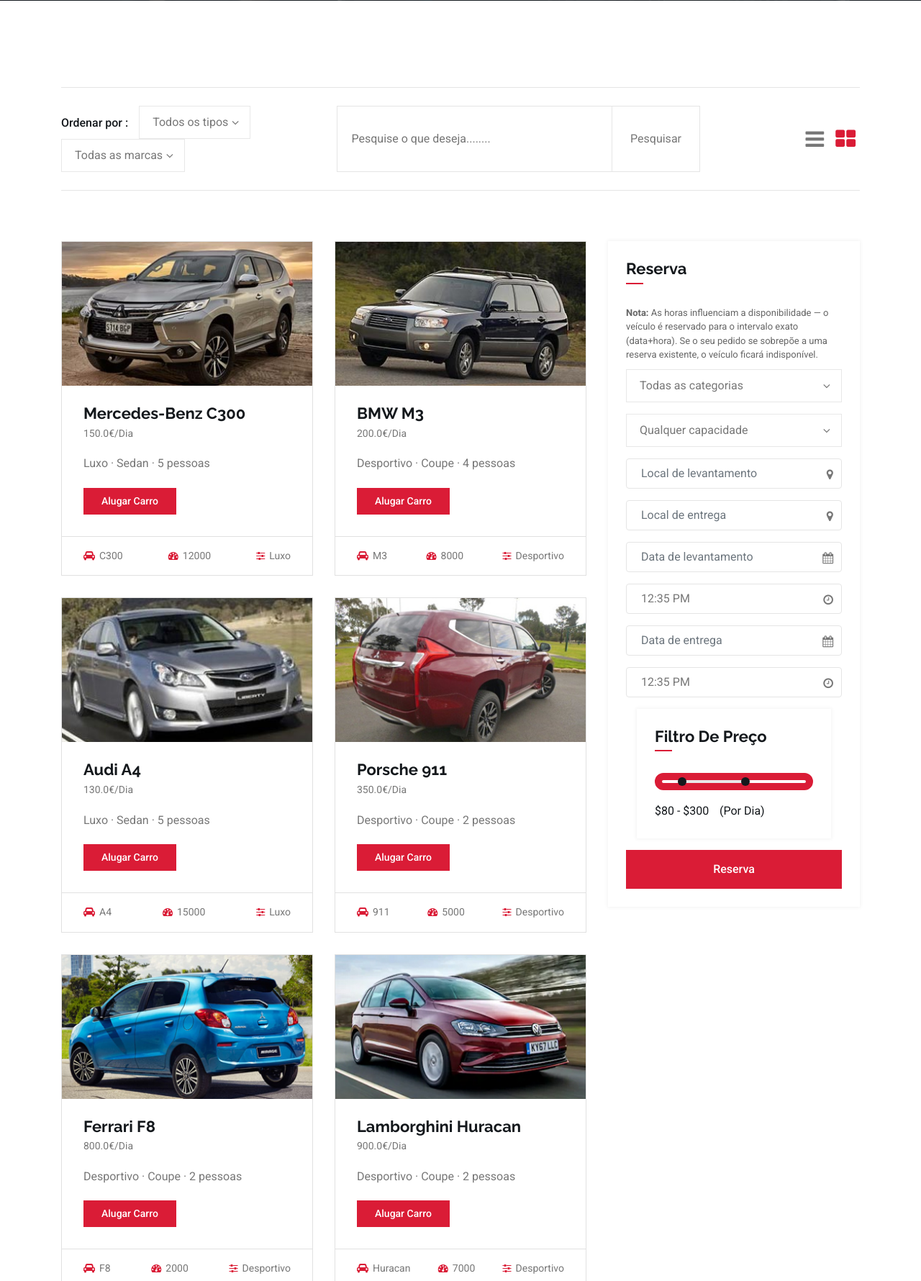
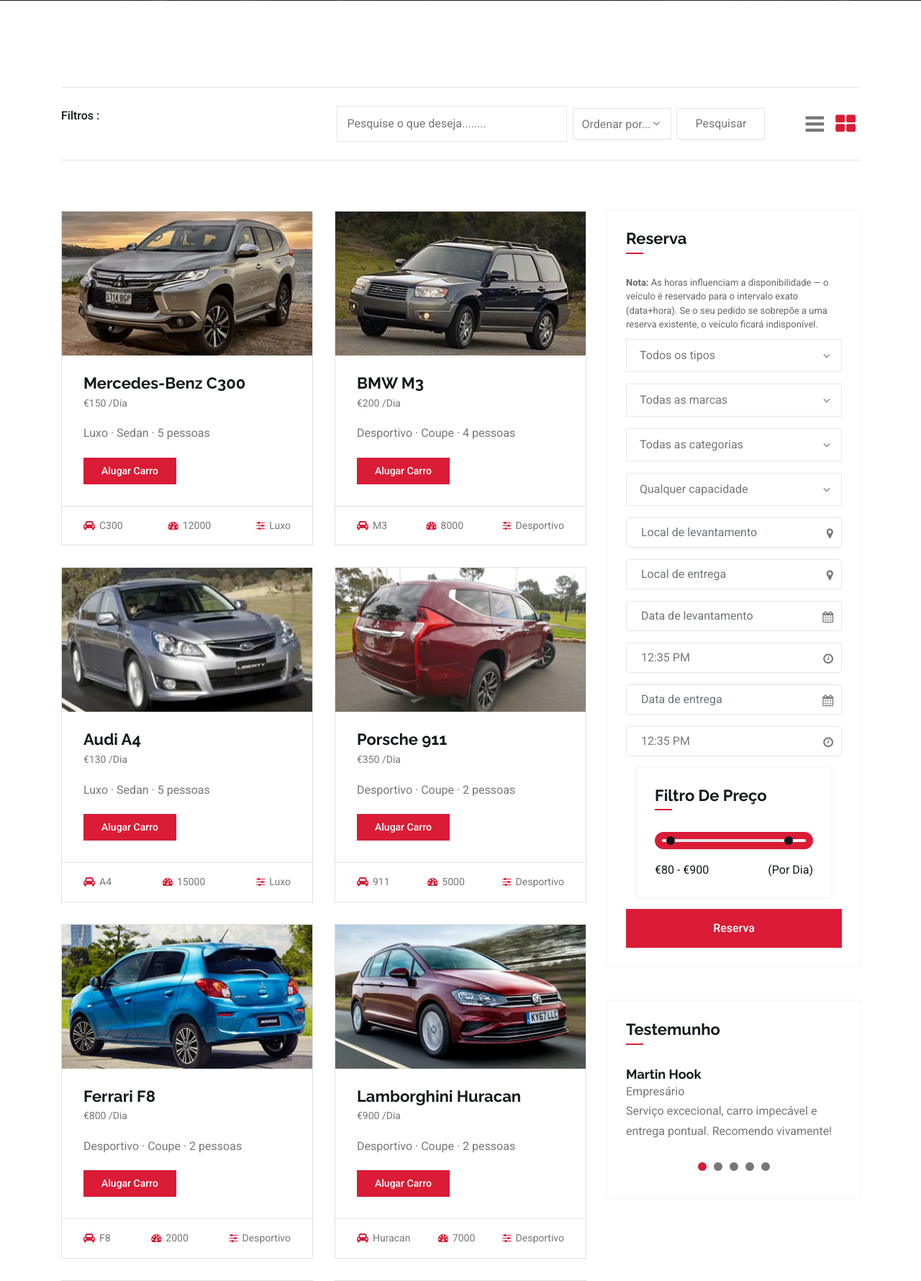
Before and after one commit to Amatias13/LuxuryWheels, a Flask app: page /car-list in a window 1280 px wide. Shown: the part 447-2227 px from the top of the page at 72% size. Run offline with Flask 3, Linux system fonts and the light colour scheme; some libraries are stand-ins or nearby versions.

Commit message:
fixs problem and more

```diff
--- a/routes/generic_views.py
+++ b/routes/generic_views.py
@@ -5,12 +5,17 @@ import logging
 # Ensure models are loaded and import common model classes at module level
 from models import ensure_loaded
 ensure_loaded()
-from models import VehicleBrand
 
 
 def make_list_blueprint(bp_name, route_path, model, template, context_key='items',
-                         extra_models=None, per_page=8):
-    """Blueprint com paginacao, filtros de pesquisa e modelos extra."""
+                                                 extra_models=None, per_page=8, search_fields=None,
+                                                 brand_lookup=None):
+    """Blueprint com paginacao, filtros de pesquisa e modelos extra.
+    New optional params:
+    - `search_fields`: iterable of attribute names on `model` to perform ilike search.
+    - `brand_lookup`: dict with keys `model`, `name_field`, `id_field` used to
+        find brand ids to include in search (optional).
+    """
     bp = Blueprint(bp_name, __name__)
 
     @bp.route(route_path)
@@ -67,6 +72,8 @@ def make_list_blueprint(bp_name, route_path, model, template, context_key='items
         brand_filter = last_nonempty_arg('brand_filter', cast=int)
         min_price = last_nonempty_arg('min_price', cast=float)
         max_price = last_nonempty_arg('max_price', cast=float)
+        # Optional ordering: 'price_asc' or 'price_desc'
+        order_by = last_nonempty_arg('order_by')
         # capacity_filter may be '9+' in UI; tratar esse caso
         cap_raw = last_nonempty_arg('capacity_filter')
         capacity_filter = None
@@ -96,15 +103,35 @@ def make_list_blueprint(bp_name, route_path, model, template, context_key='items
                 model.lastLegalizationDate >= one_year_ago,
             )
 
-        # Search filters
-        if search and hasattr(model, 'model'):
-            brand_ids = [b.idBrand for b in VehicleBrand.query.filter(
-                VehicleBrand.name.ilike(f'%{search}%')
-            ).all()]
-            query = query.filter(
-                db_or(model.model.ilike(f'%{search}%'),
-                      model.idBrand.in_(brand_ids))
-            )
+        # Search filters (configurable)
+        if search:
+            filters = []
+            if search_fields:
+                for field in search_fields:
+                    if hasattr(model, field):
+                        try:
+                            filters.append(getattr(model, field).ilike(f'%{search}%'))
+                        except Exception:
+                            # skip invalid fields
+                            pass
+
+            # Optional brand lookup: expects a dict {'model': BrandModel, 'name_field': 'name', 'id_field': 'idBrand'}
+            if brand_lookup and isinstance(brand_lookup, dict):
+                try:
+                    brand_model = brand_lookup.get('model')
+                    name_field = brand_lookup.get('name_field')
+                    id_field = brand_lookup.get('id_field')
+                    if brand_model and name_field and id_field:
+                        brand_q = brand_model.query.filter(getattr(brand_model, name_field).ilike(f'%{search}%'))
+                        brand_ids = [getattr(b, id_field) for b in brand_q.all()]
+                        if hasattr(model, id_field):
+                            filters.append(getattr(model, id_field).in_(brand_ids))
+                except Exception:
+                    # best-effort: ignore brand lookup failures
+                    pass
+
+            if filters:
+                query = query.filter(db_or(*filters))
 
         if type_filter and hasattr(model, 'idType'):
             query = query.filter(model.idType == type_filter)
@@ -122,6 +149,30 @@ def make_list_blueprint(bp_name, route_path, model, template, context_key='items
 
         if capacity_filter and hasattr(model, 'capacity'):
             query = query.filter(model.capacity >= capacity_filter)
+
+        # Apply ordering if requested and supported by the model
+        try:
+            if order_by:
+                # price ordering
+                if order_by in ('price_asc', 'price_desc') and hasattr(model, 'dailyRate'):
+                    query = query.order_by(model.dailyRate.asc() if order_by == 'price_asc' else model.dailyRate.desc())
+                # type/name ordering (string fields)
+                elif order_by in ('type_asc', 'type_desc'):
+                    if hasattr(model, 'type'):
+                        col = getattr(model, 'type')
+                        query = query.order_by(col.asc() if order_by == 'type_asc' else col.desc())
+                    elif hasattr(model, 'name'):
+                        col = getattr(model, 'name')
+                        query = query.order_by(col.asc() if order_by == 'type_asc' else col.desc())
+                    elif hasattr(model, 'model'):
+                        col = getattr(model, 'model')
+                        query = query.order_by(col.asc() if order_by == 'type_asc' else col.desc())
+                    elif hasattr(model, 'idType'):
+                        col = getattr(model, 'idType')
+                        query = query.order_by(col.asc() if order_by == 'type_asc' else col.desc())
+        except Exception:
+            # ignore ordering failures
+            pass
 
         pagination = query.paginate(page=page, per_page=per_page, error_out=False)
         # Filter unavailable items in the current page based on the provided interval. Note: this only filters items in the current page, which may reduce the actual number shown.
--- a/templates/assets/css/main.css
+++ b/templates/assets/css/main.css
@@ -3693,22 +3693,88 @@ blockquote p {
     display: -ms-flexbox;
     display: flex;
     margin-top: 15px;
+    align-items: center;
+    flex-wrap: nowrap;
 }
 
 .filter-price-result input {
-    width: 90px;
+    width: auto;
+    min-width: 140px;
     padding: 0;
     color: #14181c;
     border: none;
+    margin-right: 8px;
 }
 
 .filter-price-result span {
     color: #14181c;
+    margin-left: 6px;
+    white-space: nowrap;
 }
 
 .ui-slider-horizontal {
     height: 24px;
     border-radius: 999px;
+}
+
+/* Top filter layout: keep selects compact and allow wrapping on small screens */
+.car-search-filter-area .cart-sort-field {
+    display: flex;
+    gap: 8px;
+    align-items: center;
+    flex-wrap: wrap;
+}
+.car-search-filter-area .cart-sort-field .form-control {
+    min-width: 110px !important;
+    max-width: 320px;
+}
+.car-search-filter-area .cart-sort-field .form-control[name="order_by"] {
+    min-width: 140px !important;
+}
+@media (max-width: 991px) {
+    .car-search-filter-area .cart-sort-field {
+        width: 100%;
+    }
+    .car-search-filter-area .cart-sort-field .form-control {
+        flex: 1 1 auto;
+        min-width: 0 !important;
+    }
+    .car-search-filter-form .d-flex {
+        width: 100%;
+        justify-content: flex-end;
+    }
+}
+
+/* Right column search + order control styling */
+.car-search-filter-form .d-flex input#car_search {
+    box-sizing: border-box;
+    padding: 12px 14px;
+    min-width: 320px;
+    max-width: 680px;
+    border: 1px solid #e5e5e5;
+    background: #fff;
+}
+.car-search-filter-form .d-flex .form-control {
+    height: 44px;
+    padding: 8px 12px 8px 12px;
+    border: 1px solid #e5e5e5;
+    background: #fff;
+    padding-right: 28px; /* room for native dropdown arrow */
+    line-height: 1.2;
+}
+.car-search-filter-form .d-flex .search-submit-btn {
+    padding: 10px 18px;
+    height: 44px;
+    line-height: 22px;
+}
+@media (max-width: 991px) {
+    .car-search-filter-form .d-flex input#car_search {
+        min-width: 140px;
+        max-width: none;
+    }
+    .car-search-filter-form .d-flex .form-control {
+        min-width: 100px;
+    }
 }
 
 .ui-widget.ui-datepicker {
--- a/templates/assets/js/main.js
+++ b/templates/assets/js/main.js
@@ -722,22 +722,54 @@
 
 
   $( function() {
+    // Allow server-provided min/max to initialize the slider. Fallback to defaults otherwise.
+    try {
+      // Read server-provided values from either the sidebar or top hidden inputs
+      var serverMin = parseInt($("#min_price").val() || $("#top_min_price").val(), 10);
+      var serverMax = parseInt($("#max_price").val() || $("#top_max_price").val(), 10);
+      // Allow template to provide overall bounds and currency via window.__PRICE_FILTER
+      var wf = window.__PRICE_FILTER || {};
+      var overallMin = (typeof wf.overallMin === 'number') ? wf.overallMin : 0;
+      var overallMax = (typeof wf.overallMax === 'number') ? wf.overallMax : ((typeof wf.overallMax === 'string') ? parseInt(wf.overallMax,10) || 500 : 500);
+      var currency = wf.currency || '€';
+      var defaultMin = (typeof wf.defaultMin === 'number') ? wf.defaultMin : 80;
+      var defaultMax = (typeof wf.defaultMax === 'number') ? wf.defaultMax : Math.max(300, overallMax);
+      var minVal = (isFinite(serverMin) && !isNaN(serverMin)) ? serverMin : defaultMin;
+      var maxVal = (isFinite(serverMax) && !isNaN(serverMax)) ? serverMax : defaultMax;
+      if (minVal < overallMin) minVal = overallMin;
+      if (maxVal > overallMax) maxVal = overallMax;
+      if (minVal > maxVal) {
+        // swap if user accidentally provided inverted bounds
+        var t = minVal; minVal = maxVal; maxVal = t;
+      }
+
       $( "#slider-range" ).slider({
         range: true,
-      min: 0,
-      max: 500,
-      values: [ 80, 300 ],
+        min: overallMin,
+        max: overallMax,
+        values: [ minVal, maxVal ],
         slide: function( event, ui ) {
-        $( "#amount" ).val( "$" + ui.values[ 0 ] + " - $" + ui.values[ 1 ] );
-        // update hidden min/max fields for search
+          $( "#amount" ).val( currency + ui.values[ 0 ] + " - " + currency + ui.values[ 1 ] );
+          // update hidden min/max fields for search (sidebar + top form)
           $("#min_price").val(ui.values[0]);
           $("#max_price").val(ui.values[1]);
+          try { $("#top_min_price").val(ui.values[0]); } catch(e) {}
+          try { $("#top_max_price").val(ui.values[1]); } catch(e) {}
         }
       });
-    $( "#amount" ).val( "$" + $( "#slider-range" ).slider( "values", 0 ) +
-      " - $" + $( "#slider-range" ).slider( "values", 1 ) );
-    $("#min_price").val($( "#slider-range" ).slider( "values", 0 ));
-    $("#max_price").val($( "#slider-range" ).slider( "values", 1 ));
+
+      $( "#amount" ).val( currency + $( "#slider-range" ).slider( "values", 0 ) +
+        " - " + currency + $( "#slider-range" ).slider( "values", 1 ) );
+      var v0 = $( "#slider-range" ).slider( "values", 0 );
+      var v1 = $( "#slider-range" ).slider( "values", 1 );
+      $("#min_price").val(v0);
+      $("#max_price").val(v1);
+      try { $("#top_min_price").val(v0); } catch(e) {}
+      try { $("#top_max_price").val(v1); } catch(e) {}
+    } catch(e) {
+      // If slider plugin isn't available or any error occurs, fail silently
+      try { $("#amount").val( (window.__PRICE_FILTER && window.__PRICE_FILTER.currency ? window.__PRICE_FILTER.currency : '€') + '80 - ' + (window.__PRICE_FILTER && window.__PRICE_FILTER.currency ? window.__PRICE_FILTER.currency : '€') + '300' ); } catch(_) {}
+    }
   } );
 
   // service grid and list view
--- a/templates/car-list.html
+++ b/templates/car-list.html
@@ -61,23 +61,20 @@
                   <div class="row justify-content-between">
                     <div class="col-lg-4 col-md-5 col-sm-6">
                       <div class="cart-sort-field">
-                        <span class="caption">Ordenar por : </span>
-                        <select name="type_filter">
-                          <option value="">Todos os tipos</option>
-                          {% for t in types %}
-                          <option value="{{ t.id }}" {% if type_filter and type_filter == t.id %}selected{% endif %}>{{ t.name }}</option>
-                          {% endfor %}
-                        </select>
-                        <select name="brand_filter" style="margin-left:8px;">
-                          <option value="">Todas as marcas</option>
-                          {% for b in brands %}
-                          <option value="{{ b.id }}" {% if brand_filter and brand_filter == b.id %}selected{% endif %}>{{ b.name }}</option>
-                          {% endfor %}
-                        </select>
+                        <span class="caption">Filtros :</span>
                       </div>
                     </div>
-                    <div class="col-lg-7 col-md-7 col-sm-6 d-flex">
-                      <input id="car_search" name="car_search" placeholder="Pesquise o que deseja........" type="text" value="{{ search or '' }}" />
+                    <div class="col-lg-7 col-md-7 col-sm-6 d-flex" style="gap:8px;align-items:center;">
+                      <input id="car_search" name="car_search" placeholder="Pesquise o que deseja........" type="text" value="{{ search or '' }}" style="flex:1 1 auto;" />
+                      <select name="order_by" class="form-control" style="min-width:160px;">
+                        <option value="">Ordenar por...</option>
+                        <option value="price_asc" {% if request.args.get('order_by') == 'price_asc' %}selected{% endif %}>Preço: Crescente</option>
+                        <option value="price_desc" {% if request.args.get('order_by') == 'price_desc' %}selected{% endif %}>Preço: Decrescente</option>
+                        <option value="type_asc" {% if request.args.get('order_by') == 'type_asc' %}selected{% endif %}>Tipo: A → Z</option>
+                        <option value="type_desc" {% if request.args.get('order_by') == 'type_desc' %}selected{% endif %}>Tipo: Z → A</option>
+                      </select>
+                      <input type="hidden" name="min_price" id="top_min_price" value="{{ min_price or '' }}" />
+                      <input type="hidden" name="max_price" id="top_max_price" value="{{ max_price or '' }}" />
                       <button class="search-submit-btn">Pesquisar</button>
                     </div>
                   </div>
@@ -100,7 +97,7 @@
                   <div class="car-item-body">
                     <div class="content">
                       <h4 class="title">{{ v.brand }} {{ v.model }}</h4>
-                      <span class="price">{{ v.dailyRate }}€/dia</span>
+                      <span class="price">€{{ '%.0f' % v.dailyRate }} /dia</span>
                       {% if not v.available %}
                       <span style="background:#e74c3c;color:#fff;padding:2px 8px;border-radius:4px;font-size:11px;margin-left:8px;">Indisponível</span>
                       {% endif %}
@@ -129,13 +126,13 @@
               <ul class="pagination justify-content-center">
                 {% if pagination.has_prev %}
                 <li class="page-item">
-                  <a class="page-link" href="{{ url_for('vehicles.list_view', page=pagination.prev_num, car_search=search, type_filter=type_filter, category_filter=category_filter, max_price=max_price, capacity_filter=capacity_filter) }}">&laquo;</a>
+                  <a class="page-link" href="{{ url_for('vehicles.list_view', page=pagination.prev_num, car_search=search, type_filter=type_filter, category_filter=category_filter, min_price=min_price, max_price=max_price, capacity_filter=capacity_filter) }}">&laquo;</a>
                 </li>
                 {% endif %}
                 {% for p in pagination.iter_pages() %}
                   {% if p %}
                   <li class="page-item {% if p == pagination.page %}active{% endif %}">
-                    <a class="page-link" href="{{ url_for('vehicles.list_view', page=p, car_search=search, type_filter=type_filter, category_filter=category_filter, max_price=max_price, capacity_filter=capacity_filter) }}">{{ p }}</a>
+                    <a class="page-link" href="{{ url_for('vehicles.list_view', page=p, car_search=search, type_filter=type_filter, category_filter=category_filter, min_price=min_price, max_price=max_price, capacity_filter=capacity_filter) }}">{{ p }}</a>
                   </li>
                   {% else %}
                   <li class="page-item disabled"><span class="page-link">…</span></li>
@@ -143,7 +140,7 @@
                 {% endfor %}
                 {% if pagination.has_next %}
                 <li class="page-item">
-                  <a class="page-link" href="{{ url_for('vehicles.list_view', page=pagination.next_num, car_search=search, type_filter=type_filter, category_filter=category_filter, max_price=max_price, capacity_filter=capacity_filter) }}">&raquo;</a>
+                  <a class="page-link" href="{{ url_for('vehicles.list_view', page=pagination.next_num, car_search=search, type_filter=type_filter, category_filter=category_filter, min_price=min_price, max_price=max_price, capacity_filter=capacity_filter) }}">&raquo;</a>
                 </li>
                 {% endif %}
               </ul>
@@ -159,6 +156,22 @@
                   </div>
                   <form class="car-search-form" method="GET" action="{{ url_for('vehicles.list_view') }}">
                     <div class="row">
+                      <div class="col-lg-12 form-group">
+                        <select name="type_filter">
+                          <option value="">Todos os tipos</option>
+                          {% for t in types %}
+                          <option value="{{ t.id }}" {% if type_filter and type_filter == t.id %}selected{% endif %}>{{ t.name }}</option>
+                          {% endfor %}
+                        </select>
+                      </div>
+                      <div class="col-lg-12 form-group">
+                        <select name="brand_filter">
+                          <option value="">Todas as marcas</option>
+                          {% for b in brands %}
+                          <option value="{{ b.id }}" {% if brand_filter and brand_filter == b.id %}selected{% endif %}>{{ b.name }}</option>
+                          {% endfor %}
+                        </select>
+                      </div>
                       <div class="col-lg-12 form-group">
                         <select name="category_filter">
                           <option value="">Todas as categorias</option>
@@ -218,37 +231,10 @@
                 </div>
               </div>
               <!-- widget end -->
-                </div>
-              </div>
-              <!-- widget end -->
-              <div class="widget widget-testemunho">
-                <h4 class="widget-title">testemunho</h4>
-                <div class="widget-body">
-                  <div class="testimonial-slider owl-carousel">
-                    {% for t in testimonials %}
-                    <div class="testemunho-item">
-                      <div class="testemunho-item--header">
-                        <div class="thumb">
-                          {% if t.imageUrl %}
-                          <img alt="{{ t.name }}" src="/assets/images/{{ t.imageUrl }}" />
-                          {% endif %}
-                        </div>
-                        <div class="content">
-                          <h6 class="name">{{ t.name }}</h6>
-                          <span class="designation">{{ t.designation }}</span>
-                        </div>
-                      </div>
-                      <div class="testemunho-item--body">
-                        <p>{{ t.description }}</p>
-                      </div>
-                    </div>
-                    {% endfor %}
-                  </div>
-                </div>
-              </div>
+              {# Use a reusable partial for the testimonial slider to avoid duplication #}
+              {% include 'partials/testimonial_slider.html' %}
             </aside>
               <!-- widget end -->
-            </aside>
           </div>
         </div>
       </div>
@@ -276,7 +262,33 @@
     <script src="{{ url_for('static', filename='js/owl.carousel.min.js') }}"></script>
     <!-- jquery ui js link -->
     <script src="{{ url_for('static', filename='js/jquery-ui.min.js') }}"></script>
-    <!-- main js link -->
+    <!-- Price filter data (keep scripts loaded once above; avoid reloading jQuery) -->
+    <script id="__PRICE_FILTER_DATA" type="application/json">
+    {{ {
+      'maxVehicle': (vehicles|map(attribute='dailyRate')|list|max) if vehicles else None,
+      'overallMax': 1000,
+      'overallMin': 0,
+      'currency': '€',
+      'defaultMin': 80,
+      'defaultMax': ((vehicles|map(attribute='dailyRate')|list|max) if vehicles else 1000)
+    } | tojson }}
+    </script>
+    <script>
+      (function(){
+        window.__PRICE_FILTER = window.__PRICE_FILTER || {};
+        try {
+          var el = document.getElementById('__PRICE_FILTER_DATA');
+          var cfg = el ? JSON.parse(el.textContent) : {};
+          window.__PRICE_FILTER.maxVehicle = (cfg.maxVehicle === undefined ? null : cfg.maxVehicle);
+          window.__PRICE_FILTER.overallMax = Number(cfg.overallMax) || 1000;
+          window.__PRICE_FILTER.overallMin = Number(cfg.overallMin) || 0;
+          window.__PRICE_FILTER.currency = cfg.currency || '€';
+          window.__PRICE_FILTER.defaultMin = Number(cfg.defaultMin) || 80;
+          window.__PRICE_FILTER.defaultMax = Math.min(Number(cfg.defaultMax) || 1000, window.__PRICE_FILTER.overallMax);
+        } catch(e) { /* ignore */ }
+      })();
+    </script>
+
     <script src="{{ url_for('static', filename='js/main.js') }}"></script>
   </body>
 </html>
--- /dev/null
+++ b/templates/partials/testimonial_slider.html
@@ -0,0 +1,25 @@
+<div class="widget widget-testemunho">
+  <h4 class="widget-title">Testemunho</h4>
+  <div class="widget-body">
+    <div class="testimonial-slider owl-carousel">
+      {% for t in testimonials %}
+      <div class="item testemunho-item">
+        <div class="testemunho-item--header">
+          <div class="thumb">
+            {% if t.imageUrl %}
+            <img alt="{{ t.name }}" src="/assets/images/{{ t.imageUrl }}" />
+            {% endif %}
+          </div>
+          <div class="content">
+            <h6 class="name">{{ t.name }}</h6>
+            <span class="designation">{{ t.designation }}</span>
+          </div>
+        </div>
+        <div class="testemunho-item--body">
+          <p>{{ t.description }}</p>
+        </div>
+      </div>
+      {% endfor %}
+    </div>
+  </div>
+</div>
```
Also changed, not shown: templates/reservation.html (+16 -49 lines), database/luxurywheels.db, database/scripts/createBD.SQLite. Lines whose indentation alone changed are shown as unchanged.
